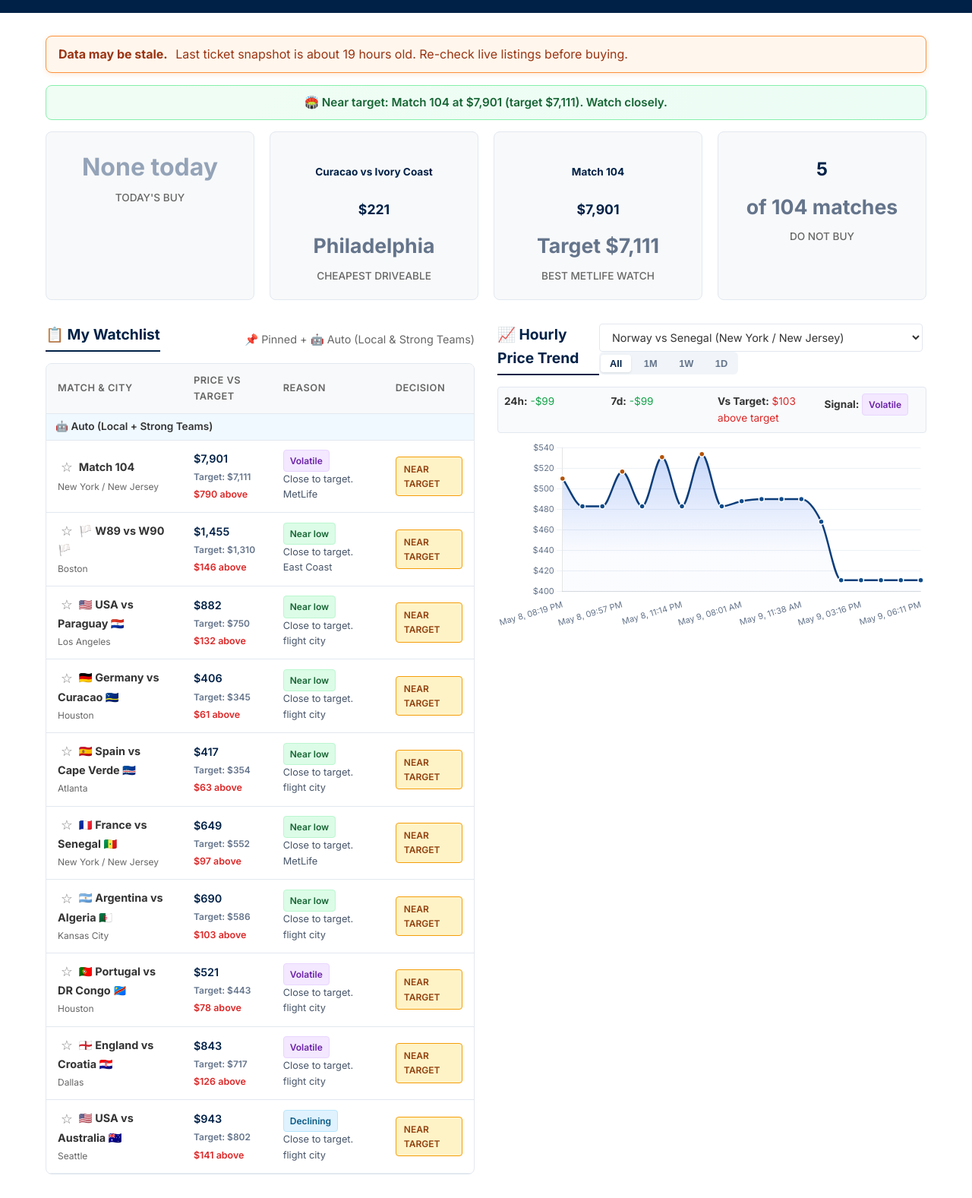
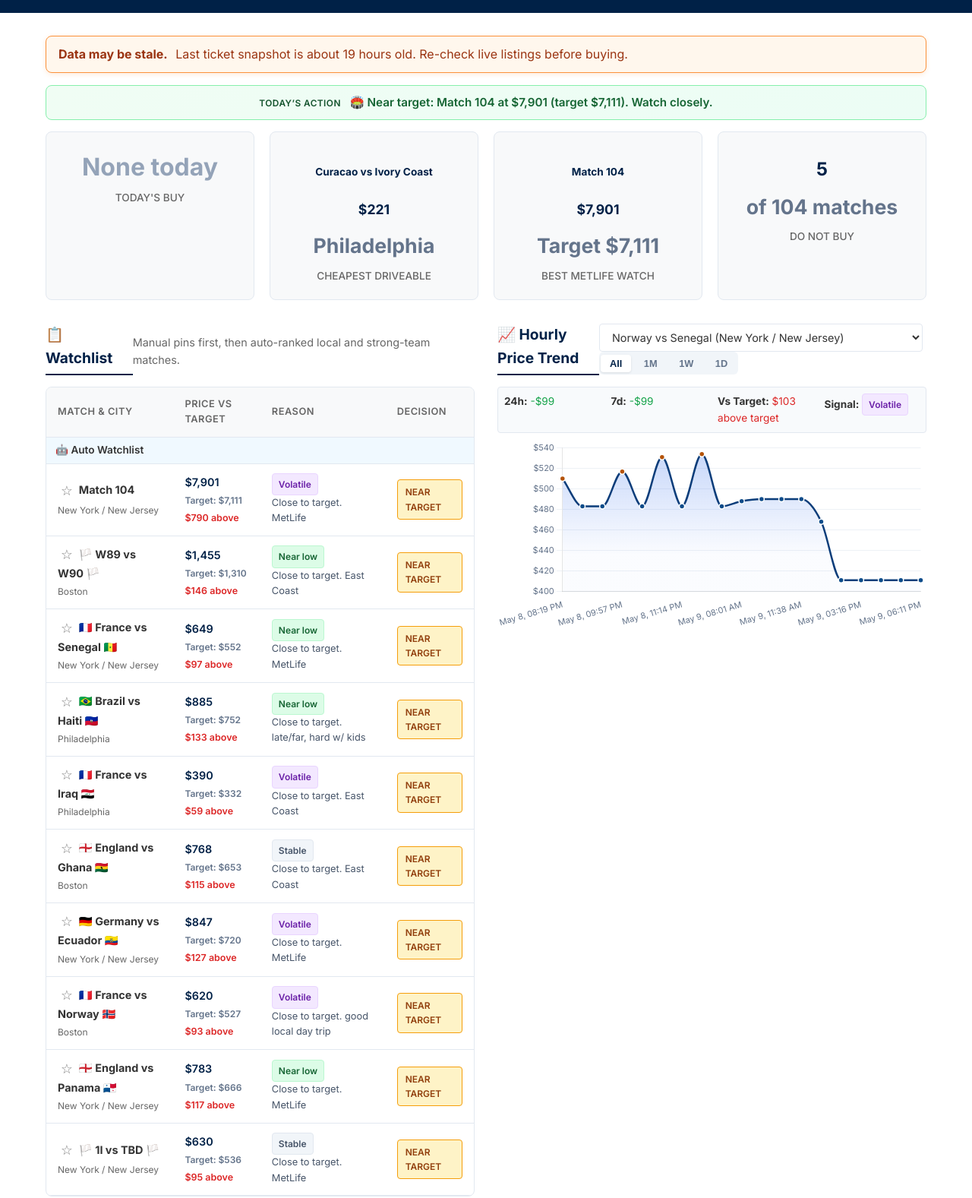
Before and after one commit to timkok/world-cup-monitor, a plain HTML site: page index.html in a window 1280 px wide. Shown: the part 132-1709 px from the top of the page at 76% size. Drawn offline with nearby package versions, Linux system fonts and the light colour scheme.

Commit message:
Refine personal ticket decision dashboard

```diff
--- a/app.js
+++ b/app.js
@@ -30,6 +30,41 @@ document.addEventListener('DOMContentLoaded', () => {
         if (!Number.isFinite(n) || n === 0) return '$0';
         const prefix = n > 0 ? '+' : '-';
         return `${prefix}${formatMoney(Math.abs(n))}`;
+    }
+
+    function escapeAttr(value) {
+        return String(value ?? '')
+            .replace(/&/g, '&amp;')
+            .replace(/"/g, '&quot;')
+            .replace(/</g, '&lt;')
+            .replace(/>/g, '&gt;');
+    }
+
+    function distanceToTargetHtml(row) {
+        if (!row.agg_lowest_price || !row.target_price) return '';
+        const diff = row.agg_lowest_price - row.target_price;
+        if (diff <= 0) {
+            return `<div class="target-distance target-below">${formatMoney(Math.abs(diff))} below target</div>`;
+        }
+        return `<div class="target-distance target-above">${formatMoney(diff)} above target</div>`;
+    }
+
+    function isTargetHit(row) {
+        return !!(row.agg_lowest_price && row.target_price && row.agg_lowest_price <= row.target_price);
+    }
+
+    function isLocalMatch(row) {
+        return localCities.some(c => row.host_city && row.host_city.includes(c));
+    }
+
+    function actionSortScore(row) {
+        if (isPinned(String(row.event_id))) return 0;
+        if (isTargetHit(row)) return 1;
+        if (row.decision === 'Buy') return 2;
+        if (isLocalMatch(row) && (row.decision === 'Watch' || row.decision === 'Wait')) return 3;
+        if (shouldCheckFifa(row) && row.decision !== 'Avoid') return 4;
+        if (row.decision === 'Avoid') return 6;
+        return 5;
     }
 
     let currentSortCol = 'decision';
@@ -815,7 +850,7 @@ document.addEventListener('DOMContentLoaded', () => {
             txt.textContent = `\u274c No local buy today. All East Coast matches are >50% above target.`;
             el.classList.add('action-none');
         } else {
-            txt.textContent = `\ud83d\udc40 Watch only. No matches at target yet. Keep monitoring.`;
+            txt.textContent = `No must-buy today — watch only.`;
             el.classList.add('action-none');
         }
     }
@@ -1052,8 +1087,8 @@ document.addEventListener('DOMContentLoaded', () => {
         ));
 
         const sortWL = (arr) => arr.sort((a,b) => {
-            if (a.decision === 'Buy' && b.decision !== 'Buy') return -1;
-            if (a.decision !== 'Buy' && b.decision === 'Buy') return 1;
+            const score = actionSortScore(a) - actionSortScore(b);
+            if (score !== 0) return score;
             return (a.agg_lowest_price/a.target_price) - (b.agg_lowest_price/b.target_price);
         });
         sortWL(pinned);
@@ -1084,14 +1119,14 @@ document.addEventListener('DOMContentLoaded', () => {
 
         if (pinned.length > 0) {
             const header = document.createElement('tr');
-            header.innerHTML = '<td colspan="4" style="background:#fef9c3;font-weight:600;font-size:0.85rem;padding:6px 12px;">📌 Pinned</td>';
+            header.innerHTML = '<td colspan="4" style="background:#fef9c3;font-weight:600;font-size:0.85rem;padding:6px 12px;">📌 Pinned Watchlist</td>';
             tbody.appendChild(header);
             pinned.forEach(row => tbody.appendChild(renderWLRow(row, true)));
         }
 
         if (auto.length > 0) {
             const header = document.createElement('tr');
-            header.innerHTML = '<td colspan="4" style="background:#f0f9ff;font-weight:600;font-size:0.85rem;padding:6px 12px;">🤖 Auto (Local + Strong Teams)</td>';
+            header.innerHTML = '<td colspan="4" style="background:#f0f9ff;font-weight:600;font-size:0.85rem;padding:6px 12px;">🤖 Auto Watchlist</td>';
             tbody.appendChild(header);
             auto.slice(0, 10).forEach(row => tbody.appendChild(renderWLRow(row, false)));
         }
@@ -1153,19 +1188,17 @@ document.addEventListener('DOMContentLoaded', () => {
             return matchesSearch && matchesStage && matchesRegion && matchesQuick;
         });
 
-        // Apply Sorting — decision priority first by default
-        // "Best Action" order: matches needing FIFA check first, then Buy, Watch, Wait, Avoid
-        const decisionOrder = { 'Buy': 0, 'Wait': 1, 'Watch': 2, 'Unknown': 3, 'Avoid': 4 };
+        // Apply Sorting — personal action priority first by default:
+        // Pinned → Target Hit → Buy → Cheapest Local Watch → Check FIFA First → Avoid.
         filtered.sort((a, b) => {
             let valA, valB;
             if (currentSortCol === 'decision') {
-                // FIFA-first priority boost: matches >3x that should check FIFA go up
-                const fA = shouldCheckFifa(a) && a.decision !== 'Buy' ? -0.5 : 0;
-                const fB = shouldCheckFifa(b) && b.decision !== 'Buy' ? -0.5 : 0;
-                valA = (decisionOrder[a.decision] ?? 3) + fA;
-                valB = (decisionOrder[b.decision] ?? 3) + fB;
+                valA = actionSortScore(a);
+                valB = actionSortScore(b);
                 if (valA !== valB) return currentSortDir === 'asc' ? valA - valB : valB - valA;
-                // Secondary: price ascending within same decision
+                const ratioA = a.agg_lowest_price && a.target_price ? a.agg_lowest_price / a.target_price : 999;
+                const ratioB = b.agg_lowest_price && b.target_price ? b.agg_lowest_price / b.target_price : 999;
+                if (ratioA !== ratioB) return ratioA - ratioB;
                 return (a.agg_lowest_price || 999999) - (b.agg_lowest_price || 999999);
             } else if (currentSortCol === 'match') {
                 valA = a.match || '';
@@ -1218,6 +1251,7 @@ document.addEventListener('DOMContentLoaded', () => {
             if (row.family_fit === 'Hard with Kids') fitColor = '#d97706';
             if (row.family_fit === 'Not Worth Travel') fitColor = '#dc2626';
             const customMark = row.target_is_custom ? '<span class="custom-mark" title="Custom target">★</span>' : '';
+            const distToTarget = distanceToTargetHtml(row);
 
             // Calculate 24h trend
             const ch24 = calculateDynamicChange(row, 1);
@@ -1234,13 +1268,13 @@ document.addEventListener('DOMContentLoaded', () => {
             tr.innerHTML = `
                 <td data-label="Match"><div><strong>${matchHtml}</strong><br><small style="color:#666">${row.stage} • ${row.date_time}${venueTz(row.host_city) ? ' ' + venueTz(row.host_city) : ''}</small></div></td>
                 <td data-label="Venue">${row.venue}<br><small style="color:#666">${row.host_city}</small></td>
-                <td data-label="Price" class="price-cell"><div>${priceStr} ${trendHtml}<br><span style="display:inline-flex;align-items:center;gap:4px;color:#64748b;font-weight:normal;font-size:0.78rem;">Target: ${customMark}<input type="number" class="target-input" data-event-id="${row.event_id}" value="${targetVal}" min="1"></span><div style="margin-top:4px;">${renderSources(row)} <span class="${conf.cls}">${conf.label}${conf.spread ? ' ±' + formatMoney(conf.spread) : ''}</span></div></div></td>
+                <td data-label="Price" class="price-cell"><div>${priceStr} ${trendHtml}<br><span style="display:inline-flex;align-items:center;gap:4px;color:#64748b;font-weight:normal;font-size:0.78rem;">Target: ${customMark}<input type="number" class="target-input" data-event-id="${row.event_id}" value="${targetVal}" min="1"></span>${distToTarget}<div style="margin-top:4px;">${renderSources(row)} <span class="${conf.cls}">${conf.label}${conf.spread ? ' ±' + formatMoney(conf.spread) : ''}</span></div></div></td>
                 <td data-label="Signal">${getSignalBadge(row.signal)}</td>
                 <td data-label="Multiplier"><span class="countdown-badge" style="background:#e2e8f0; color:#334155;">${row.multiplier.toFixed(1)}x FV</span></td>
                 <td data-label="Family $" class="family-col"><div><strong>${famCostStr}</strong><br><small style="color:#64748b;">${ppCostStr}</small><br><span class="${budgetSt.cls}">${budgetSt.label}</span></div></td>
                 <td data-label="Family fit" class="family-col"><span style="color:${fitColor}; font-weight:500; font-size:0.85rem;">${row.family_fit}</span></td>
                 <td data-label="Reason" style="font-size:0.8rem; color:#475569; max-width:200px;">${row.reason}${shouldCheckFifa(row) ? '<br><span class="fifa-first-badge">Check FIFA first</span>' : ''}</td>
-                <td data-label="Notes"><input type="text" class="note-input" data-event-id="${row.event_id}" value="${(userNotes[row.event_id] || '').replace(/"/g, '&quot;')}" placeholder="Add note..."></td>
+                <td data-label="Notes"><input type="text" class="note-input" data-event-id="${row.event_id}" value="${escapeAttr(userNotes[row.event_id])}" placeholder="Add note..."></td>
                 <td data-label="Decision" style="text-align:center;">${getDecisionBadge(row.decision, row.agg_best_url)}</td>
             `;
             tbody.appendChild(tr);
@@ -1265,6 +1299,13 @@ document.addEventListener('DOMContentLoaded', () => {
 
         // Bind notes inputs
         tbody.querySelectorAll('input.note-input').forEach(input => {
+            input.addEventListener('input', e => {
+                const id = e.target.dataset.eventId;
+                const val = e.target.value.trim();
+                if (val) userNotes[id] = val;
+                else delete userNotes[id];
+                saveNotes(userNotes);
+            });
             input.addEventListener('change', e => {
                 const id = e.target.dataset.eventId;
                 const val = e.target.value.trim();
@@ -1619,7 +1660,7 @@ document.addEventListener('DOMContentLoaded', () => {
         const window30m = 30 * 60000;
         const window10m = 10 * 60000;
         const recentAvailable = fifaEntries.filter(e =>
-            (e.status === 'available' || e.status === 'limited') &&
+            e.status === 'available' &&
             (now - new Date(e.timestamp).getTime()) < window30m
         );
         const uniqueMatches = new Set(recentAvailable.map(e => e.event_id));
--- a/index.html
+++ b/index.html
@@ -19,7 +19,7 @@
     <!-- PapaParse for CSV parsing -->
     <script src="https://cdnjs.cloudflare.com/ajax/libs/PapaParse/5.4.1/papaparse.min.js"></script>
     <!-- Custom CSS -->
-    <link rel="stylesheet" href="style.css?v=44be4a3">
+    <link rel="stylesheet" href="style.css?v=personal-20260509">
     <script>
       // Unregister old service worker to fix aggressive caching
       if ('serviceWorker' in navigator) {
@@ -61,6 +61,7 @@
 
         <!-- Today's Action Summary Banner -->
         <section id="action-summary" class="action-summary">
+            <span class="action-summary-label">Today’s Action</span>
             <span id="action-summary-text">Analyzing...</span>
         </section>
 
@@ -89,8 +90,8 @@
             <!-- Left: Top Deals -->
             <section class="mini-table-section flex-1">
                 <div class="section-header">
-                    <h2>📋 My Watchlist</h2>
-                    <p>📌 Pinned + 🤖 Auto (Local & Strong Teams)</p>
+                    <h2>📋 Watchlist</h2>
+                    <p>Manual pins first, then auto-ranked local and strong-team matches.</p>
                 </div>
                 <div class="table-responsive">
                     <table class="data-table" id="priority-deals-table">
@@ -292,6 +293,6 @@
 
 
     <!-- Custom JS -->
-    <script src="app.js?v=44be4a3"></script>
+    <script src="app.js?v=personal-20260509"></script>
 </body>
 </html>
--- a/style.css
+++ b/style.css
@@ -494,6 +494,14 @@ h1, h2, h3, h4 { color: var(--primary-color); }
     color: #166534;
     text-align: center;
 }
+.action-summary-label {
+    display: inline-block;
+    margin-right: 8px;
+    color: #14532d;
+    text-transform: uppercase;
+    letter-spacing: 0.04em;
+    font-size: 0.74rem;
+}
 .action-summary.action-buy {
     background: linear-gradient(135deg, #eff6ff, #dbeafe);
     border-color: #60a5fa;
@@ -504,6 +512,14 @@ h1, h2, h3, h4 { color: var(--primary-color); }
     border-color: #e2e8f0;
     color: #64748b;
 }
+
+.target-distance {
+    margin-top: 3px;
+    font-size: 0.78rem;
+    font-weight: 700;
+}
+.target-below { color: #16a34a; }
+.target-above { color: #dc2626; }
 
 /* Budget Status */
 .budget-ok { color: #16a34a; font-weight: 600; font-size: 0.78rem; }
```
